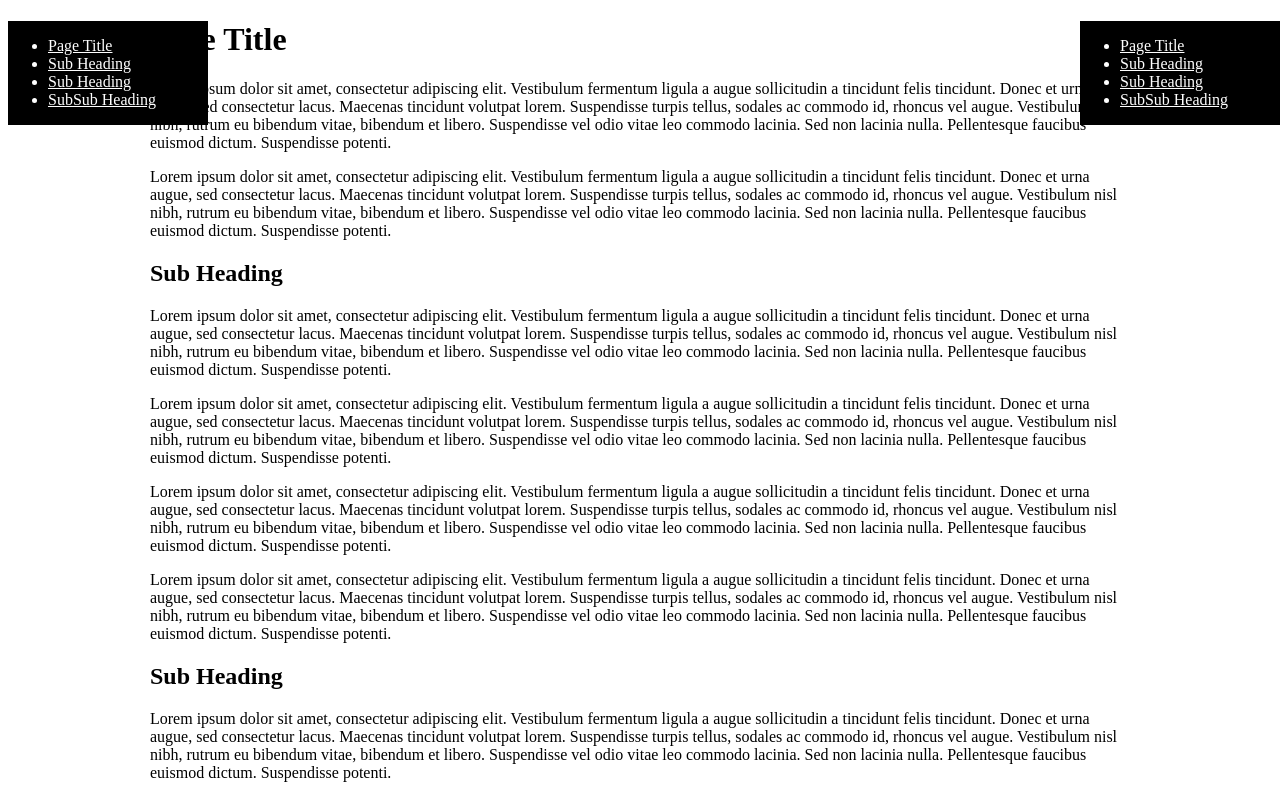
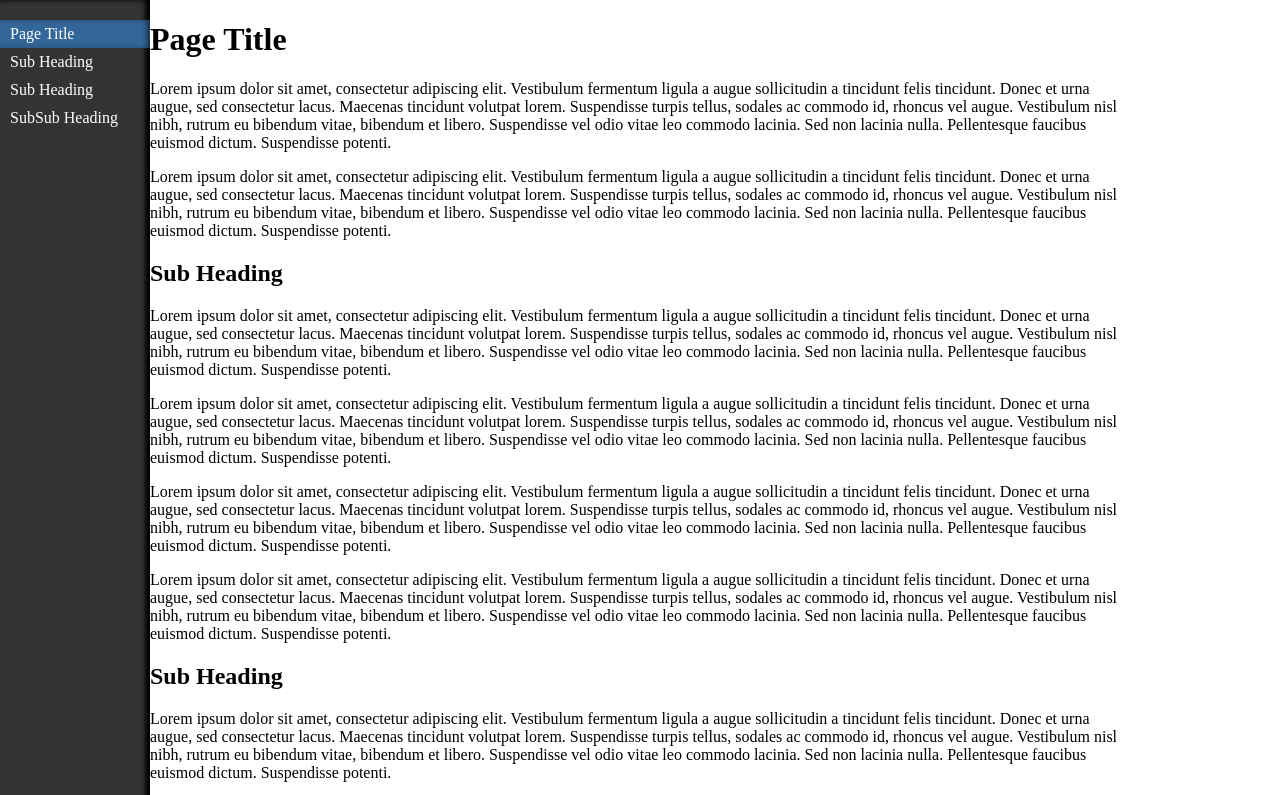
Before and after one commit to jgallen23/toc, a plain HTML site: page example/index.html in a window 1280 px wide. Shown: the top 795 px of the page. Drawn offline with Linux system fonts and the light colour scheme.

Commit message:
Wrapped the plugin in a Immediately-Invoked Function Expression and locally passed in the windows object.  Unnecessary var statements were also removed.

```diff
--- a/example/index.html
+++ b/example/index.html
@@ -9,13 +9,19 @@
 				margin: 0 auto;
 			}
 			.toc {
-				background: #000;
-				width: 200px;
-				position: fixed;
-				color: #fff;
+                top: 0px;
+                left: 0px;
+                height: 100%;
+                position: fixed;
+                background: #333;
+                box-shadow: inset -5px 0 5px 0px #000;
+                width: 150px;
+                padding-top: 20px;
+                color: #fff;
 			}
 			.toc a {
 				color: #fff;
+				text-decoration: none;
 			}
 			.toc .tocH2 {
 				margin-left: 10px
@@ -29,6 +35,18 @@
 			.toc.right {
 				right: 0
 			}
+			.toc ul {
+                margin: 0;
+                padding: 0;
+                list-style: none;
+            }
+            .toc li {
+                padding: 5px 10px;
+            }
+            .toc .toc-active {
+                background: #336699;
+                box-shadow: inset -5px 0px 10px -5px #000;
+            }
 		</style>
 	</head>
 	<body>
--- a/lib/toc.js
+++ b/lib/toc.js
@@ -1,14 +1,14 @@
-!function($) {
+(function ($, window) {
 $.fn.toc = function(options) {
-  var self = this;
-  var opts = $.extend({}, jQuery.fn.toc.defaults, options);
+  var self = this,
+  opts = $.extend({}, jQuery.fn.toc.defaults, options),
 
-  var container = $(opts.container);
-  var headings = $(opts.selectors, container);
-  var headingOffsets = [];
-  var activeClassName = opts.prefix+'-active';
+  container = $(opts.container),
+  headings = $(opts.selectors, container),
+  headingOffsets = [],
+  activeClassName = opts.prefix+'-active',
 
-  var findScrollableElement = function(els) {
+  findScrollableElement = function(els) {
     for (var i = 0, argLength = arguments.length; i < argLength; i++) {
       var el = arguments[i],
           $scrollElement = $(el);
@@ -24,10 +24,10 @@
       }
     }
     return [];
-  };
-  var scrollable = findScrollableElement(opts.container, 'body', 'html');
+  },
+  scrollable = findScrollableElement(opts.container, 'body', 'html'),
 
-  var scrollTo = function(e) {
+  scrollTo = function(e) {
     if (opts.smoothScrolling) {
       e.preventDefault();
       var elScrollTo = $(e.target).attr('href');
@@ -39,11 +39,11 @@
     }
     $('li', self).removeClass(activeClassName);
     $(e.target).parent().addClass(activeClassName);
-  };
+  },
 
   //highlight on scroll
-  var timeout;
-  var highlightOnScroll = function(e) {
+  timeout,
+  highlightOnScroll = function(e) {
     if (timeout) {
       clearTimeout(timeout);
     }
@@ -103,4 +103,4 @@
   }
 };
 
-}(jQuery);
+}(jQuery, window));
```
